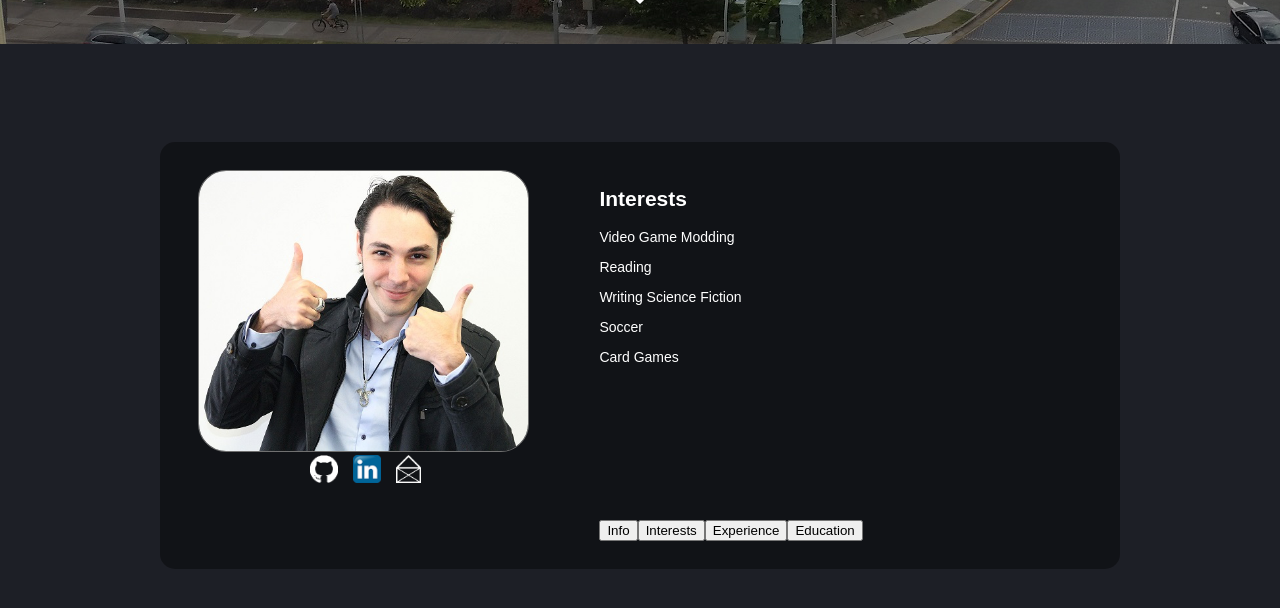
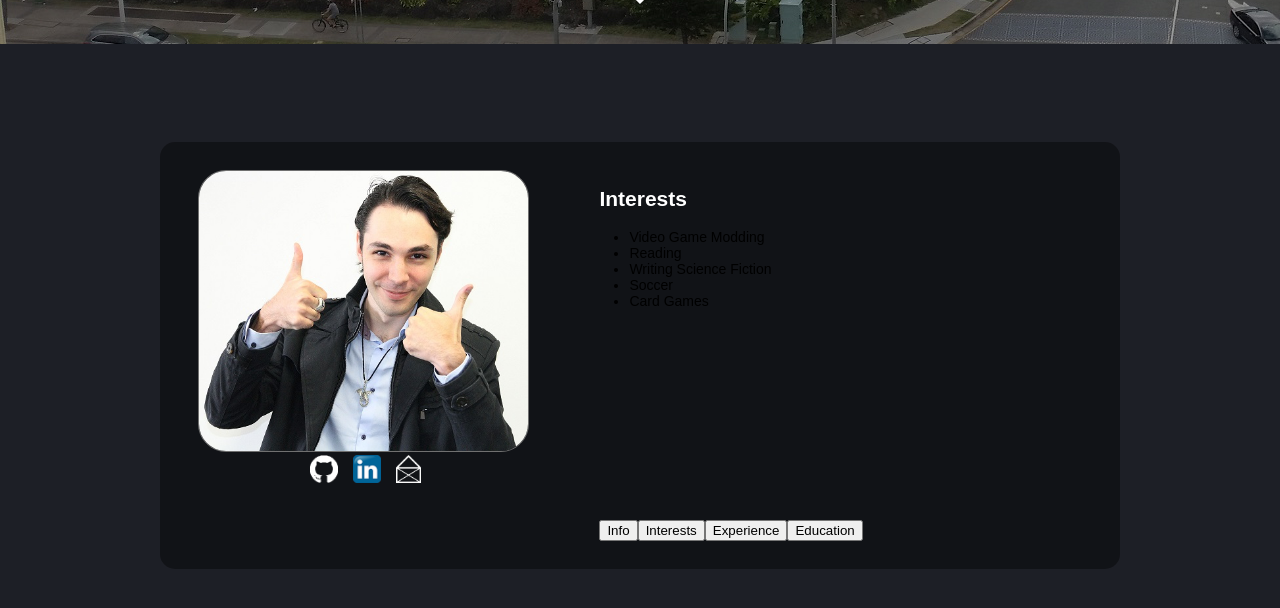
Before and after one commit to kaelanhr/PortfolioSite, a React (Create React App) app in the folder Client/: page / in a window 1280 px wide. Both pictures are taken after a click on the button "Interests". Shown: the part 894-1502 px from the top of the page. Built offline with nearby package versions, Linux system fonts and the light colour scheme; no server answers.

Commit message:
itermittent content updates. Lists instead of p tags, context updates, add links to QUT

```diff
--- a/Client/src/Pages/About.tsx
+++ b/Client/src/Pages/About.tsx
@@ -1,6 +1,7 @@
 import { observable } from "mobx";
 import { observer } from "mobx-react";
 import React, { Component, PureComponent } from "react";
+import { ExternalLink } from '../Components/Links/ExternalLinks';
 import SocialMediaLinks from "../Components/Links/SocialMediaLinks";
 import { Tab, TabSet } from "../Components/Tabs/TabSet";
 
@@ -67,8 +68,16 @@ class Education extends Component {
 		return (
 			<>
 				<h2>Qualifications</h2>
-				<p>QUT Bachelor of Business (Marketing)</p>
-				<p>QUT Bachelor of Information Technology (Computer Science)</p>
+				<ul>
+					<li>
+						<ExternalLink link="https://www.qut.edu.au/">QUT</ExternalLink>{" "}
+						Bachelor of Business (Marketing)
+					</li>
+					<li>
+						<ExternalLink link="https://www.qut.edu.au/">QUT</ExternalLink>{" "}
+						Bachelor of Information Technology (Computer Science)
+					</li>
+				</ul>
 			</>
 		);
 	}
@@ -79,11 +88,13 @@ class Interests extends Component {
 		return (
 			<>
 				<h2>Interests</h2>
-				<p>Video Game Modding</p>
-				<p>Reading</p>
-				<p>Writing Science Fiction</p>
-				<p>Soccer</p>
-				<p>Card Games</p>
+				<ul>
+					<li>Video Game Modding</li>
+					<li>Reading</li>
+					<li>Writing Science Fiction</li>
+					<li>Soccer</li>
+					<li>Card Games</li>
+				</ul>
 			</>
 		);
 	}
@@ -100,7 +111,7 @@ class Info extends Component {
 					architecture and optimizing business processes through technology.
 				</p>
 				<p>
-					Kaelan enjoys problem solving, challenging himself and expanding his
+					He enjoys problem solving, challenging himself and expanding his
 					skillset. Whilst he has lived his whole life in Australia, he is eager
 					to travel the world.
 				</p>
@@ -122,15 +133,17 @@ class Experience extends Component {
 		return (
 			<>
 				<h2>Experience In</h2>
-				<p>Software Architecture</p>
-				<p>Project Management</p>
-				<p>Agile Management and Development</p>
-				<p>Onboarding and Training Developers</p>
-				<p>Front End Development</p>
-				<p>Back End Development</p>
-				<p>Mobile Application Development</p>
-				<p>Technical Writing</p>
-				<p>CI/CD Technology</p>
+				<ul>
+					<li>Software Architecture</li>
+					<li>Project Management</li>
+					<li>Agile Management and Development</li>
+					<li>Onboarding and Training Developers</li>
+					<li>Front End Development</li>
+					<li>Back End Development</li>
+					<li>Mobile Application Development</li>
+					<li>Technical Writing</li>
+					<li>CI/CD Technology</li>
+				</ul>
 			</>
 		);
 	}
```
